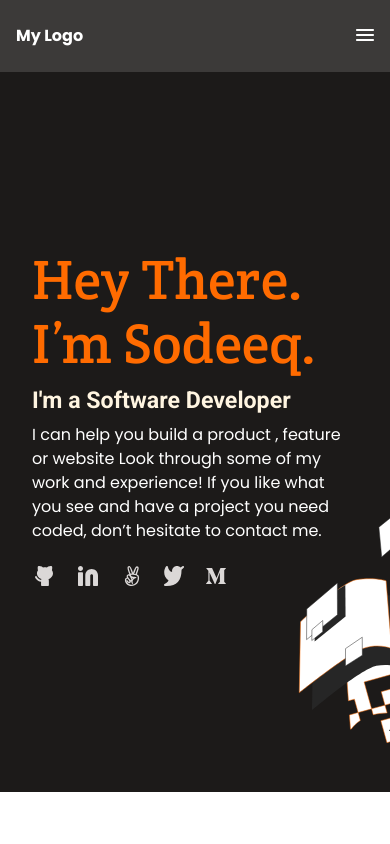
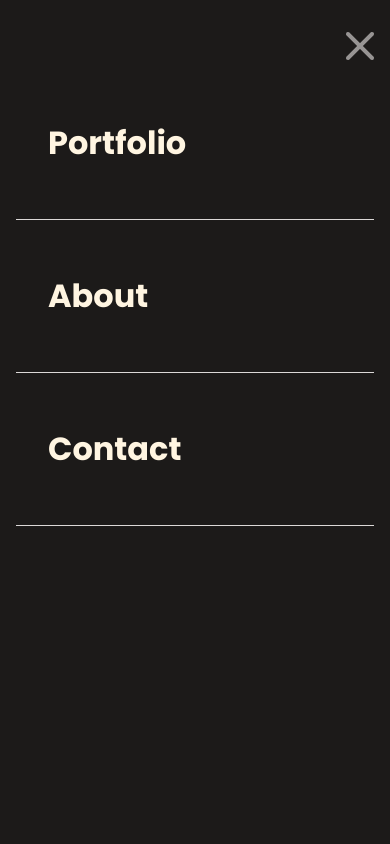
Before and after one commit to Errytagedesign/communitypro, a website: page index.html in a window 390 px wide. Both pictures are taken after a click on the element 365 px from the left and 36 px from the top of the page. Shown: the top 844 px of the page. Drawn offline with Linux system fonts and the light colour scheme.

Commit message:
Add eventListener to toggle navbar

```diff
--- /dev/null
+++ b/assets/js/index.js
@@ -0,0 +1,11 @@
+const openNavIcon = document.querySelector(".nav-icon");
+const closeNavIcon = document.querySelector(".close");
+const toggleNavBar = document.querySelector(".close-navbar");
+const navList = document.querySelectorAll(".nav-list");
+
+const handleClick = () => {
+  toggleNavBar.classList.toggle("open-navbar");
+};
+
+openNavIcon.addEventListener("click", handleClick);
+closeNavIcon.addEventListener("click", handleClick);
--- a/assets/styles/style.css
+++ b/assets/styles/style.css
@@ -95,6 +95,7 @@ nav {
   align-items: center;
   padding: 1.5em 1em;
   margin: 0 auto;
+  position: relative;
 }
 
 header .my-logo {
@@ -104,7 +105,47 @@ header .my-logo {
   text-decoration: none;
 }
 
+.close-navbar {
+  display: flex;
+  flex-direction: column;
+  position: fixed;
+  width: 100vw;
+  padding: 2em 1em;
+  height: 100vh;
+  left: 800px;
+  top: 0;
+  background: var(--black);
+  align-items: end;
+  transition: all 1s ease-in-out;
+}
+
+.open-navbar {
+  display: flex;
+  flex-direction: column;
+  position: fixed;
+  width: 100vw;
+  padding: 2em 1em;
+  height: 100vh;
+  left: 0;
+  top: 0;
+  background: var(--black);
+  align-items: end;
+  transition: all 1s ease-in-out;
+}
+
 .nav-items {
+  width: 100%;
+}
+
+.nav-list {
+  color: var(--light-yellow);
+  padding: 2em 1em;
+  font-weight: 700;
+  font-size: 2rem;
+  border-bottom: 1px solid var(--light-grey);
+}
+
+.nav-list:last-child {
   display: none;
 }
 
@@ -230,7 +271,7 @@ hgroup h2 {
   overflow: hidden;
 }
 
-figure img {
+.work-card figure img {
   width: 100%;
 }
 
--- a/index.html
+++ b/index.html
@@ -25,20 +25,25 @@
         <figure class="btn-scale nav-icon">
           <img src="./assets/images/Union.svg" alt="nav icon" />
         </figure>
+        <div class="close-navbar">
+          <figure class="btn-scale close">
+            <img src="./assets/images/Cancel.png" alt="nav icon" />
+          </figure>
           <ul class="nav-items">
-          <li><a href="#Portfolio"> Portfolio </a></li>
+            <li class="nav-list"><a href="#Portfolio"> Portfolio </a></li>
 
-          <li><a href="#About"> About </a></li>
+            <li class="nav-list"><a href="#About"> About </a></li>
 
-          <li><a href="#Contact"> Contact</a></li>
+            <li class="nav-list"><a href="#Contact"> Contact</a></li>
 
-          <li>
+            <li class="nav-list">
               <a href="#Contact">
                 <figure class="btn-scale">
                   <img src="./assets/images/Mail.svg" alt="nav icon" /></figure
               ></a>
             </li>
           </ul>
+        </div>
       </nav>
     </header>
     <main>
@@ -523,5 +528,7 @@
         </ul>
       </footer>
     </main>
+
+    <script src="/assets/js/index.js"></script>
   </body>
 </html>
```
Also changed, not shown: assets/images/Cancel.png (added). Lines whose indentation alone changed are shown as unchanged.
